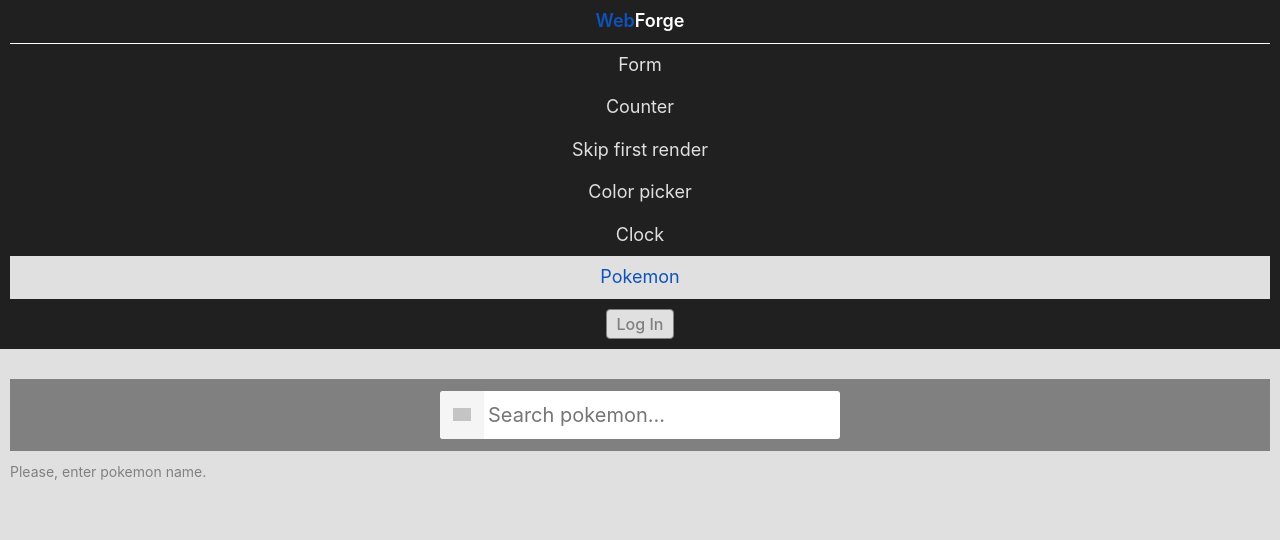
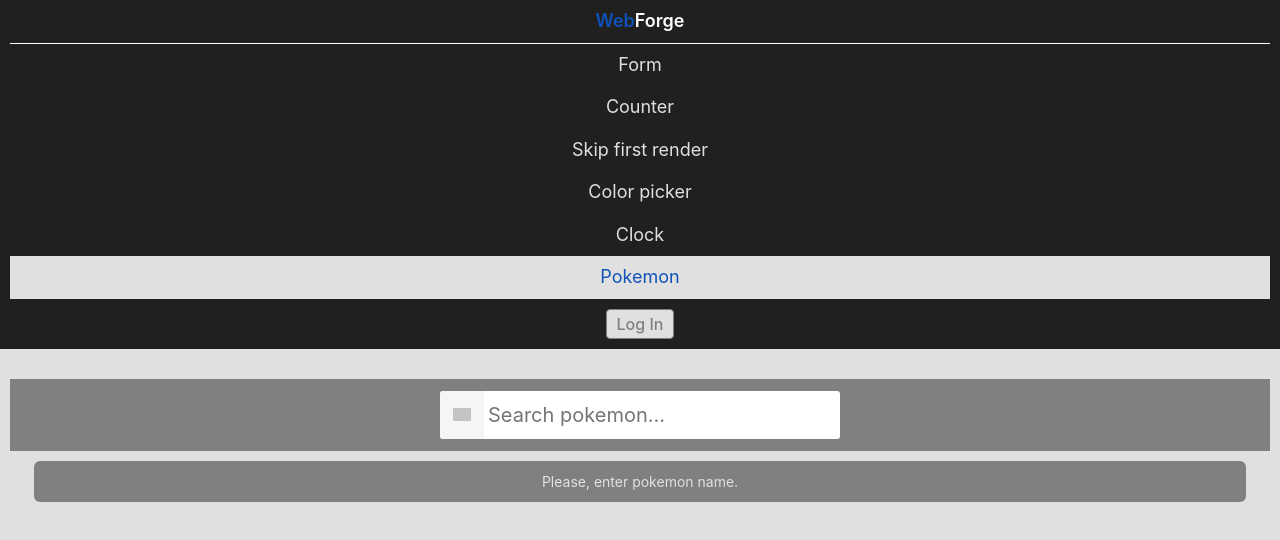
Before and after one commit to basesnel/react-system-01-hooks, a React (Create React App) app: page /react-system-01-hooks/pokemon in a window 1280 px wide. Shown: the top 540 px of the page. Built offline with nearby package versions, Linux system fonts and the light colour scheme; grey boxes are pictures that could not be loaded.

Commit message:
Pokemon - styled idle status.

```diff
--- a/src/components/Pokemon/PokemonDataView/PokemonDataView.module.css
+++ b/src/components/Pokemon/PokemonDataView/PokemonDataView.module.css
@@ -5,26 +5,11 @@
   display: block;
 }
 
-@media desktop {
-  .box {
-    display: flex;
-    gap: 10px;
-    justify-content: center;
-    align-items: center;
-  }
-}
-
 .thumb {
   border: 1px solid var(--color-text);
   border-radius: 6px;
   margin: 0 auto 10px;
   padding: 10px;
-}
-
-@media desktop {
-  .thumb {
-    margin: 0;
-  }
 }
 
 .thumb h3 {
@@ -36,7 +21,7 @@
   padding: 4px 10px;
 }
 
-@media tablet {
+@media smartphone {
   .thumb {
     width: 400px;
     height: 400px;
@@ -51,3 +36,16 @@
     font-size: 24px;
   }
 }
+
+@media desktop {
+  .box {
+    display: flex;
+    gap: 10px;
+    justify-content: center;
+    align-items: center;
+  }
+
+  .thumb {
+    margin: 0;
+  }
+}
--- /dev/null
+++ b/src/components/Pokemon/PokemonIdleView/PokemonIdleView.jsx
@@ -0,0 +1,11 @@
+import { Text } from 'components/Text/Text';
+
+import css from './PokemonIdleView.module.css';
+
+export const PokemonIdleView = () => {
+  return (
+    <div className={css.box}>
+      <Text>Please, enter pokemon name.</Text>
+    </div>
+  );
+};
--- /dev/null
+++ b/src/components/Pokemon/PokemonIdleView/PokemonIdleView.module.css
@@ -0,0 +1,31 @@
+@value sizes: "../../../cssvariables/media.module.css";
+@value mobile, smartphone, tablet, desktop from sizes;
+
+.box {
+  margin: 0 24px;
+  padding: 10px;
+  border-radius: 6px;
+  text-align: center;
+  background-color: var(--color-text);
+}
+
+.box p {
+  color: var(--color-light);
+  padding: 0;
+}
+
+@media tablet {
+  .box {
+    width: 400px;
+    margin: 0 auto;
+  }
+
+  .box p {
+    font-size: 20px;
+  }
+
+  .thumb li {
+    padding: 8px 60px;
+    font-size: 24px;
+  }
+}
--- a/src/components/Pokemon/PokemonInfo/PokemonInfo.jsx
+++ b/src/components/Pokemon/PokemonInfo/PokemonInfo.jsx
@@ -2,11 +2,10 @@ import { useEffect, useState } from 'react';
 
 import pokemonAPI from 'services/pokemon-api';
 
-import { Text } from 'components/Text/Text';
-
 import { PokemonErrorView } from '../PokemonErrorView/PokemonErrorView';
 import { PokemonDataView } from '../PokemonDataView/PokemonDataView';
 import { PokemonPendingView } from '../PokemonPendingView/PokemonPendingView';
+import { PokemonIdleView } from '../PokemonIdleView/PokemonIdleView';
 
 const Status = {
   IDLE: 'idle',
@@ -41,7 +40,7 @@ export const PokemonInfo = ({ pokemonName }) => {
   }, [pokemonName]);
 
   if (status === Status.IDLE) {
-    return <Text>Please, enter pokemon name.</Text>;
+    return <PokemonIdleView />;
   }
 
   if (status === Status.PENDING) {
--- a/src/components/Pokemon/PokemonPendingView/PokemonPendingView.module.css
+++ b/src/components/Pokemon/PokemonPendingView/PokemonPendingView.module.css
@@ -17,6 +17,7 @@
 }
 
 .spinner p {
+  padding: 0;
   font-size: 20px;
   font-weight: 500;
   color: var(--color-light);
```
